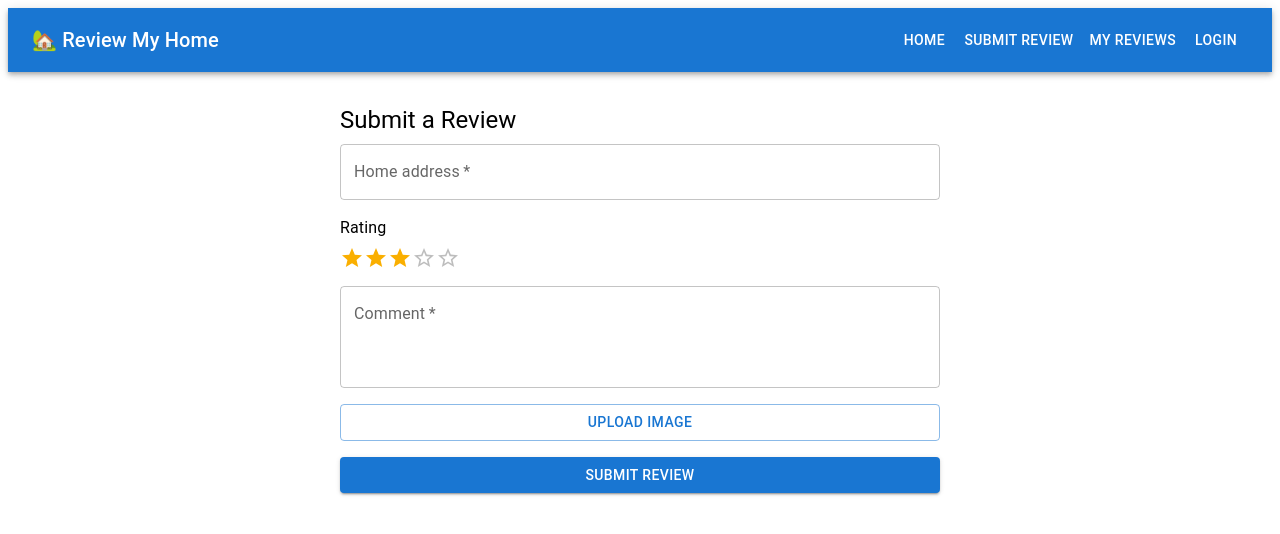
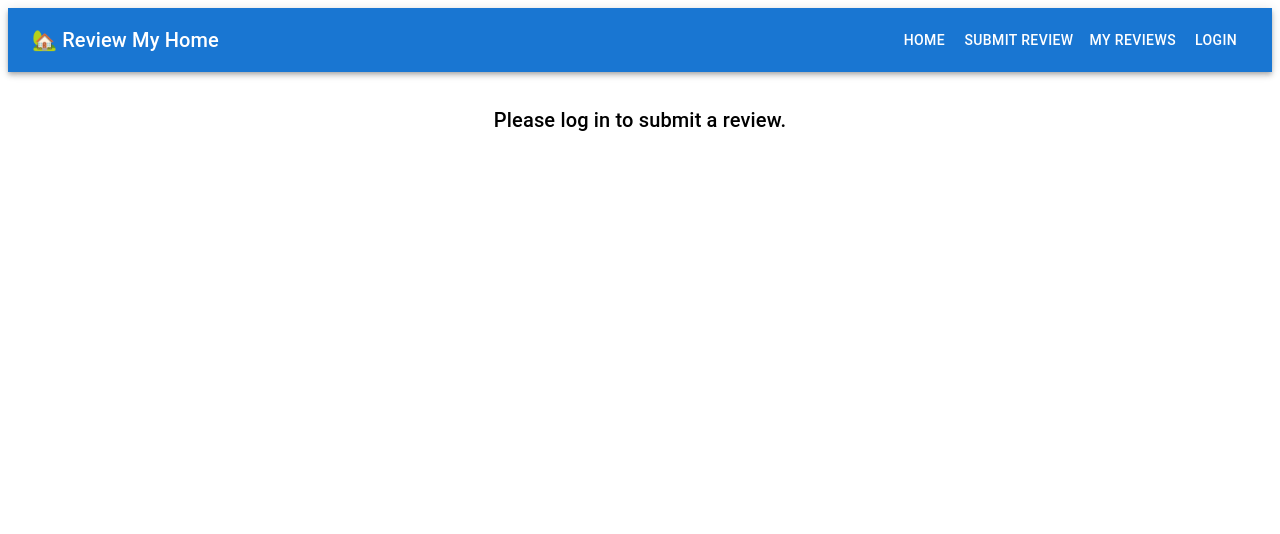
Before and after one commit to deekshithr999/home-review-app1, a React (Create React App) app in the folder frontend/: page /submit in a window 1280 px wide. Shown: the top 534 px of the page. Built offline with nearby package versions, Linux system fonts and the light colour scheme.

Commit message:
commit #12
One step near to finish line

```diff
--- a/frontend/src/App.js
+++ b/frontend/src/App.js
@@ -59,8 +59,17 @@ function App() {
 
           <Route
             path="/submit"
-            element={<SubmitReview username={username} />}
+            element={
+              username ? (
+                <SubmitReview username={username} />
+              ) : (
+                <Typography variant="h6" align="center" sx={{ mt: 4 }}>
+                  Please log in to submit a review.
+                </Typography>
+              )
+            }
           />
+
 
           <Route path="/my-reviews" element={<MyReviews username={username} />} />
 
--- a/frontend/src/SearchReviews.js
+++ b/frontend/src/SearchReviews.js
@@ -66,6 +66,14 @@ const SearchReviews = () => {
             {reviews.length} Review{reviews.length > 1 ? 's' : ''} Found:
           </Typography>
 
+          <Typography variant="body2" gutterBottom>
+            Average Rating: ⭐{" "}
+            {(
+              reviews.reduce((sum, r) => sum + r.rating, 0) / reviews.length
+             ).toFixed(1)} from {reviews.length} review{reviews.length > 1 ? 's' : ''}
+          </Typography>
+
+
           {reviews.map((r, idx) => (
             <Box key={idx} sx={{ mb: 3 }}>
                 <Card
--- a/frontend/src/SubmitReview.js
+++ b/frontend/src/SubmitReview.js
@@ -18,6 +18,11 @@ const SubmitReview = ({ username }) => {
 
 
   const handleSubmit = async (e) => {
+    if (!address.trim() || !comment.trim() || rating === 0) {
+        setMessage("Please fill out all fields and select a rating.");
+        return;
+      }
+
     e.preventDefault();
     const formData = new FormData();
     formData.append('username', username);
```
Also changed, not shown: 1 other file (tests, documents, lock files or other folders).
